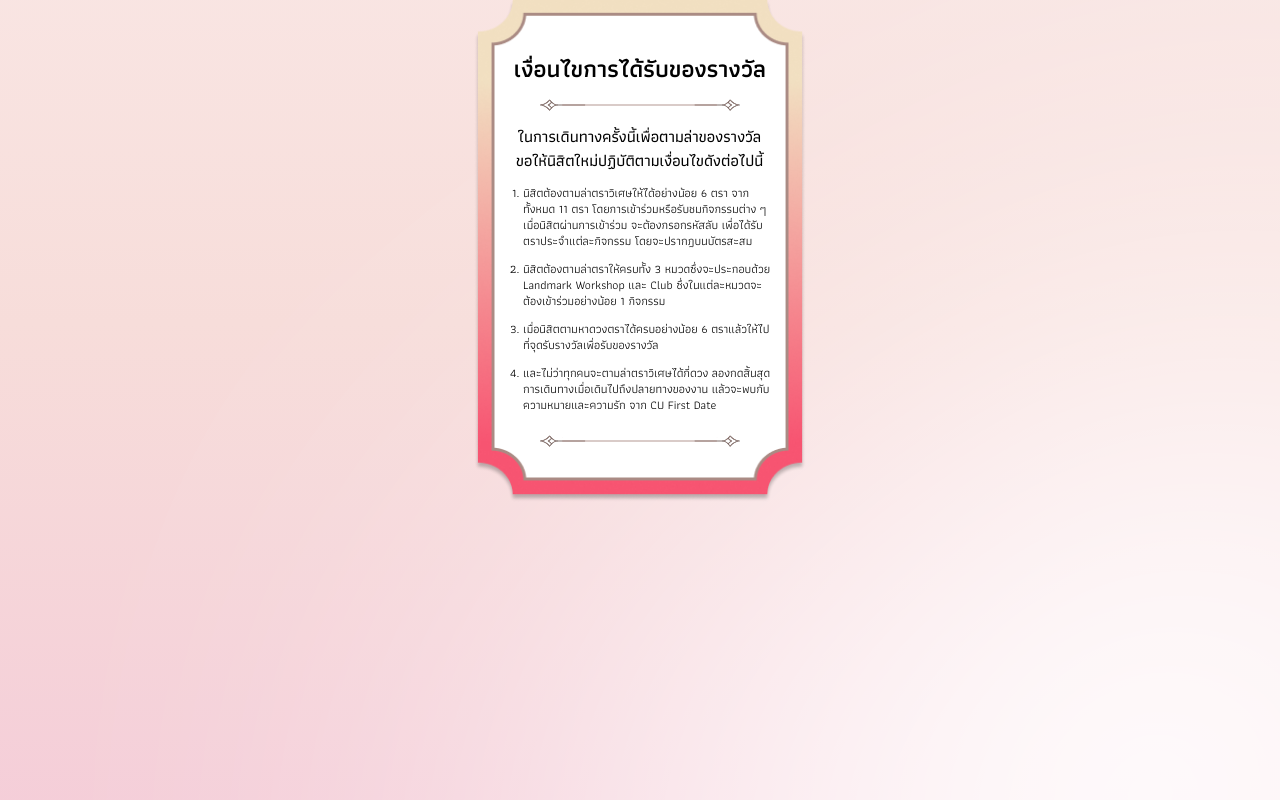
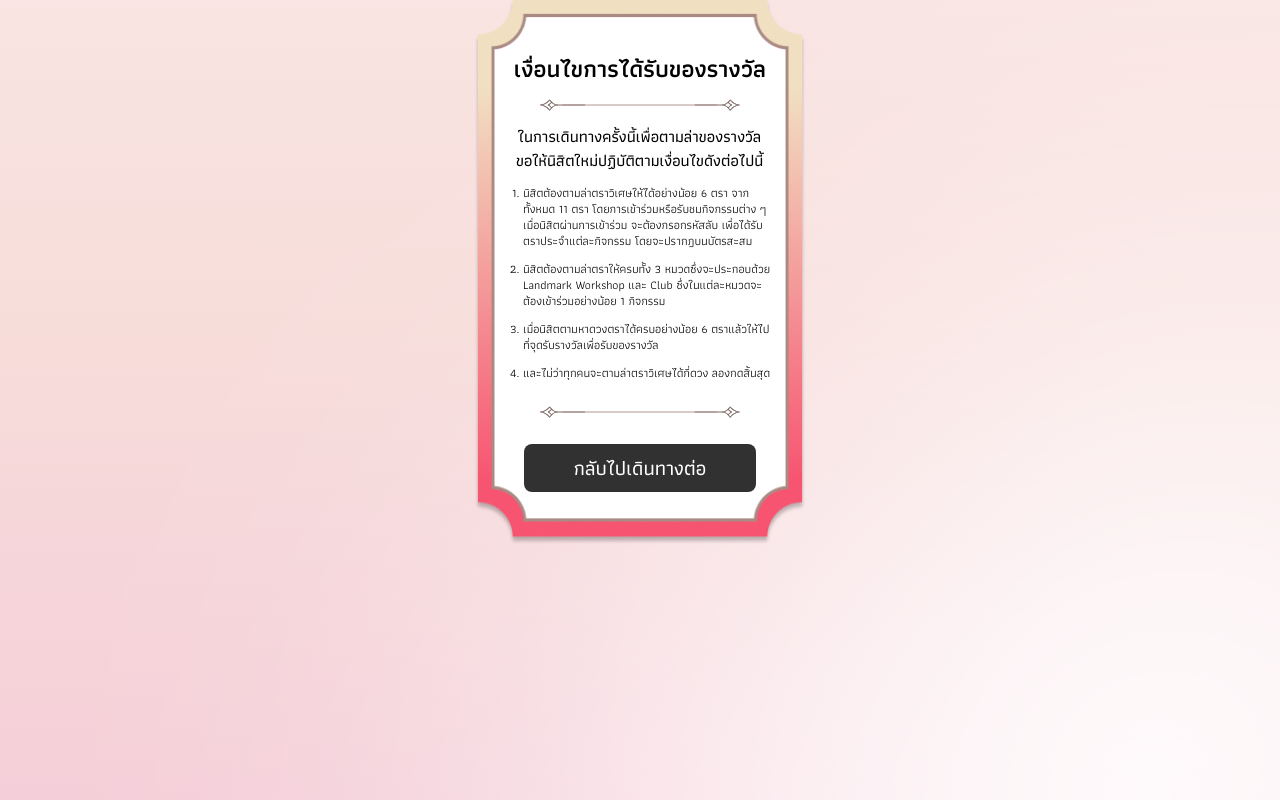
Before and after one commit to mastermrx008/firstdate-rpkm67-frontend, a Next.js app: page /congrats in a window 1280 px wide. Both pictures are taken after a click on the button "ดูเงื่อนไขการรับรางวัล". Shown: the top 800 px of the page. Built offline with nearby package versions, Linux system fonts and the light colour scheme.

Commit message:
feat: add back button

```diff
--- a/src/components/congratulation/ConditionContext.tsx
+++ b/src/components/congratulation/ConditionContext.tsx
@@ -64,7 +64,10 @@ const StyledHR: React.FC<ReactMarkdownProps> = ({ ...props }) => {
   );
 };
 
-const ConditionContext = () => {
+interface ConditionContextProps {
+  handleBack: () => void;
+}
+const ConditionContext: React.FC<ConditionContextProps> = ({ handleBack }) => {
   return (
     <>
       <span className="text-center font-athiti font-semibold text-2xl">
@@ -94,6 +97,17 @@ const ConditionContext = () => {
         alt="divider"
         className="w-full h-4 bg-cover px-[20%] mt-6"
       />
+      <div className='w-full px-[15%] flex pt-6'>
+        <button
+          className="w-full h-12 flex items-center justify-center rounded-lg bg-project-light-gray"
+          onClick={handleBack}
+        >
+          <span className="font-athiti font-medium text-xl text-white">
+            กลับไปเดินทางต่อ
+          </span>
+        </button>
+      </div>
+
     </>
   );
 };
--- a/src/components/congratulation/NotificationPopup.tsx
+++ b/src/components/congratulation/NotificationPopup.tsx
@@ -21,10 +21,12 @@ const NotificationPopup: React.FC<NotificationPopupProps> = ({
         backgroundImage: `url(${NotiBg.src})`,
         backgroundSize: '100% 100%',
       }}
-      className={`w-full ${showCondition ? 'aspect-[390/589]' : 'aspect-[333/535]'} bg-no-repeat bg-center flex flex-col items-center py-[16%]`}
+      className={`w-full ${showCondition ? 'aspect-[390/640]' : 'aspect-[333/535]'} bg-no-repeat bg-center flex flex-col items-center py-[16%]`}
     >
       {showCondition ? (
-        <ConditionContext />
+        <ConditionContext
+          handleBack={handleBack}
+        />
       ) : (
         <NotificationContext
           handleOnClickShowCondition={handleOnClickShowCondition}
```
